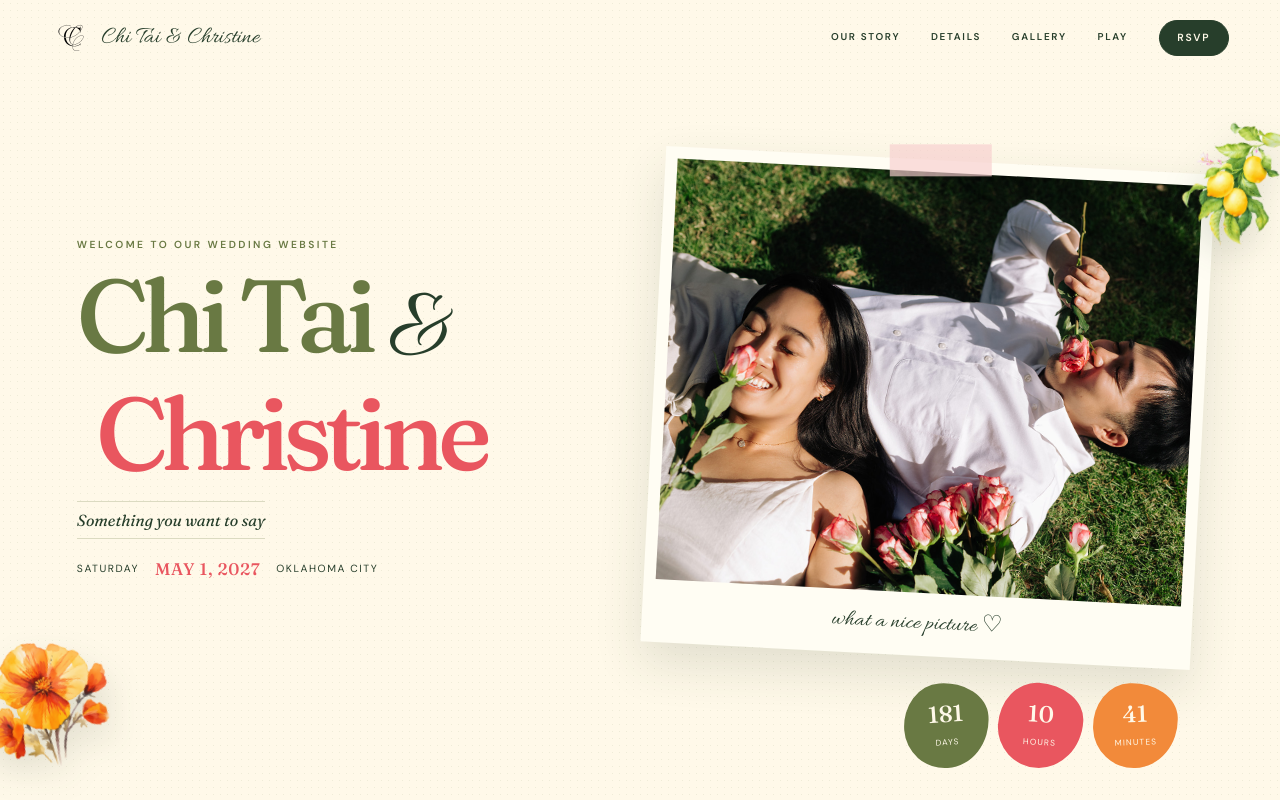
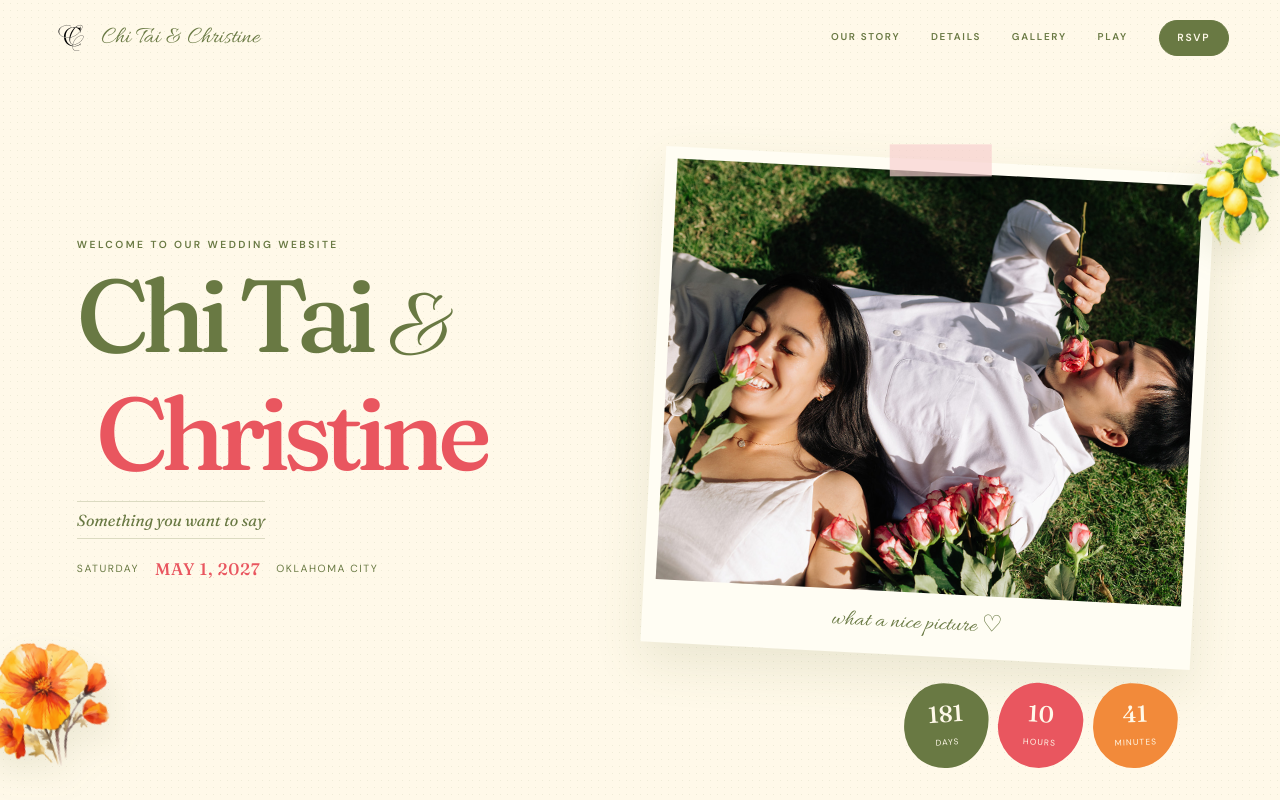
Before and after one commit to donjadao/ccwedding, a React (Vite) app: page / in a window 1280 px wide. Shown: the top 800 px of the page. Built offline with nearby package versions, Linux system fonts and the light colour scheme.

Commit message:
Update theme-ink color in index.css

```diff
--- a/src/index.css
+++ b/src/index.css
@@ -2,7 +2,7 @@
 @import "tailwindcss";
 
 :root {
-  --theme-ink: #273e2b;
+  --theme-ink: #697943;
   --theme-gardenia: #fff9e9;
   --theme-moss: #697943;
   --theme-bloom: #e9565f;
```
